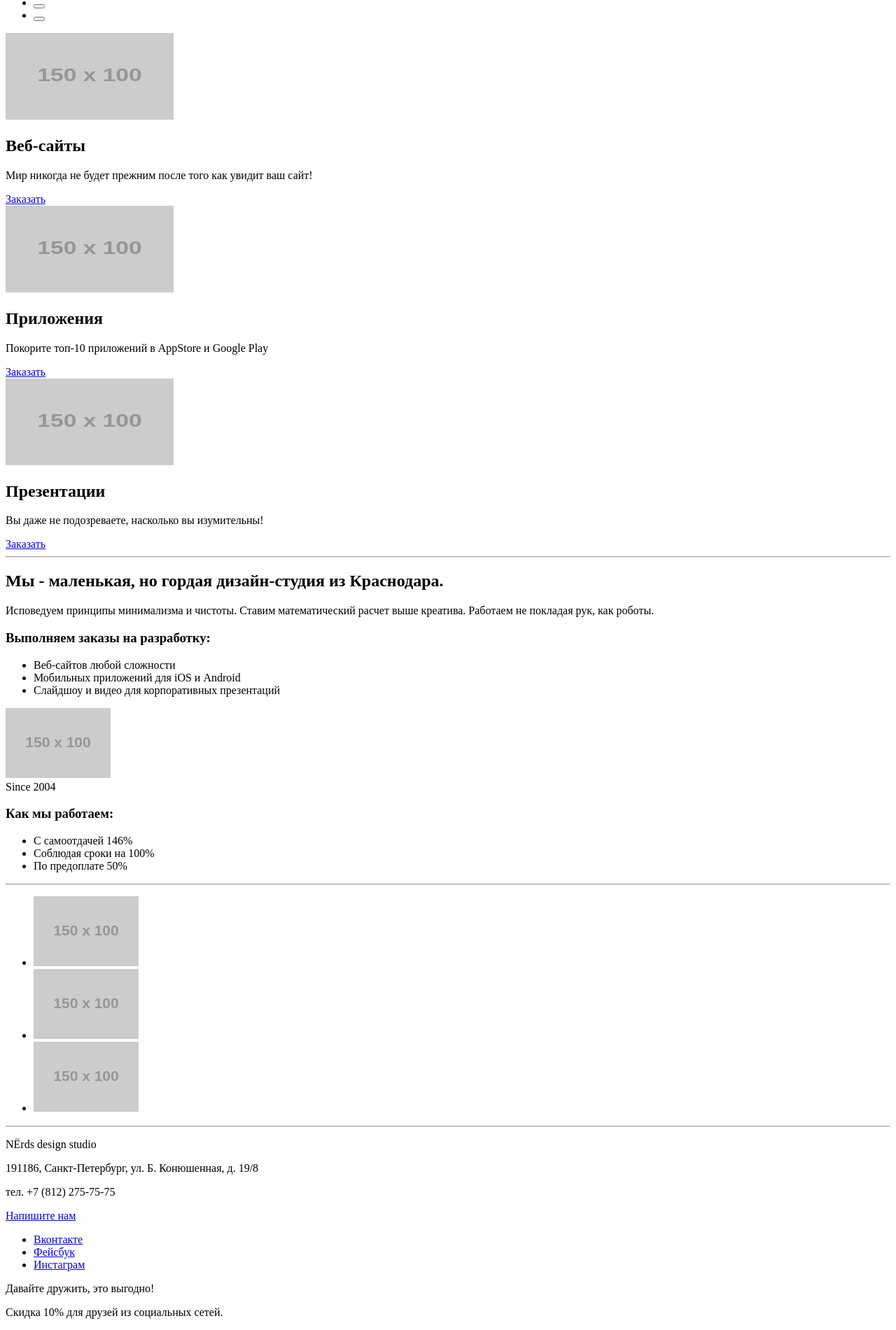
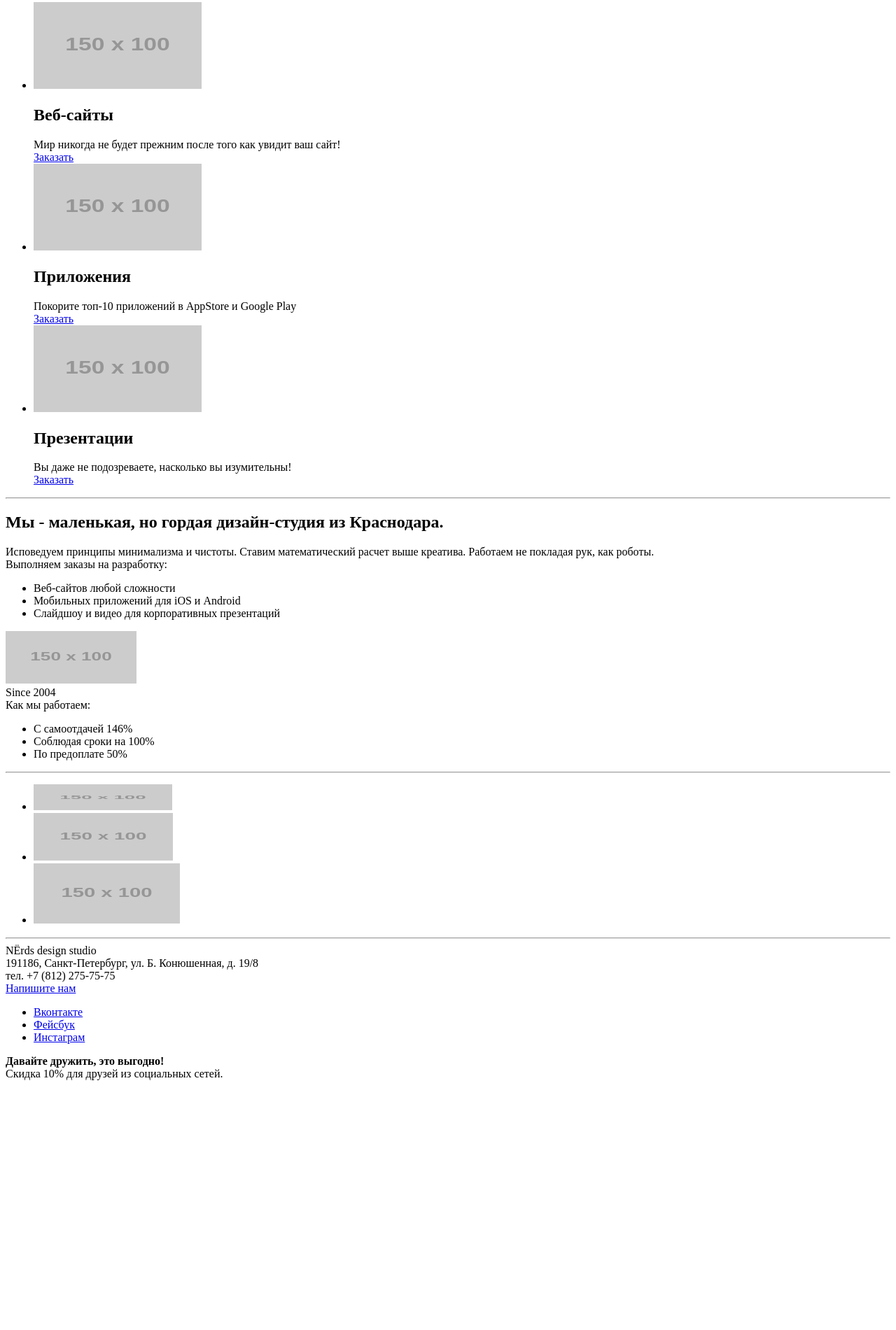
Before and after one commit to S0va58/198057-nerds, a plain HTML site: page index.html in a window 1280 px wide. Shown: the part 435-2336 px from the top of the page at 70% size. After the commit the page ends 1987 px from the top, so only its background shows below. Drawn offline with Linux system fonts and the light colour scheme; placeholder pictures from the web are drawn by us.

Commit message:
Услуги оформлены списком
Перечень услуг оформлен списком. Изображениям добавлены размеры.
Заголовки на слайдах оформлены тегом <b>.

```diff
--- a/index.html
+++ b/index.html
@@ -10,7 +10,7 @@
     	<div class="container">
     		<div class="header-logo">
         		<a href="index.html">
-        			<img src="http://placehold.it/150x100" alt="Нёрдс, дизайн-студия, Краснодар">
+        			<img src="http://placehold.it/150x100" width="139" height="56" alt="Нёрдс, дизайн-студия, Краснодар">
         		</a>
         	</div>
             <nav class="main-navigation">
@@ -33,19 +33,19 @@
         		<a href="#">Корзина</a>
         	</div>
         	<div class="slide-content slide1">
-        		<div class="title">Долго, дорого, скрупулезно.</div>
-        		<div class="slide-description">Математически выверенный дизайн для вашего сайта или мобильного приложения.</div>
-        		<a class="btn-more" href="#">Узнать больше</a>
+        		<div><b>Долго, дорого, скрупулезно.</b></div>
+        		<div>Математически выверенный дизайн для вашего сайта или мобильного приложения.</div>
+        		<a class="slide-btn-more" href="#">Узнать больше</a>
         	</div>
         	<div class="slide-content slide2">
-        		<div class="title">Любите ли вы математику, как любим ее мы?</div>
-        		<div class="slide-description">Нашим дизайнерам мы удаляем нейроны, ответственные за креатив, чтобы дать им возможность все просчитать</div>
-        		<a class="btn-more" href="#">Узнать больше</a>
+        		<div><b>Любите ли вы математику, как любим ее мы?</b></div>
+        		<div>Нашим дизайнерам мы удаляем нейроны, ответственные за креатив, чтобы дать им возможность все просчитать</div>
+        		<a class="slide-btn-more" href="#">Узнать больше</a>
         	</div>
         	<div class="slide-content slide3">
-        		<div class="title">Только наркотики, только хардкор!</div>
-        		<div class="slide-description">Все дизайнерские решения в нашей компании принимаются только под воздействием качественных галлюциногенов</div>
-        		<a class="btn-more" href="#">Узнать больше</a>
+        		<div><b>Только наркотики, только хардкор!</b></div>
+        		<div>Все дизайнерские решения в нашей компании принимаются только под воздействием качественных галлюциногенов</div>
+        		<a class="slide-btn-more" href="#">Узнать больше</a>
         	</div>
           	<ul class="slide-navigation">
           		<li>
@@ -62,30 +62,39 @@
     </header>
 
     <main class="container">
-    	<article class="services">
+    	<ul class="services">
+    		<li class="service">
+    			<article>
     				<img src="http://placehold.it/150x100" width="240" height="124" alt="Веб-сайты">
     				<h2>Веб-сайты</h2>
-    		<p>Мир никогда не будет прежним после того как увидит ваш сайт!</p>
+    				<div class="service-tagline">Мир никогда не будет прежним после того как увидит ваш сайт!</div>
     				<a class="service-btn websites" href="#">Заказать</a>
     			</article>
-    	<article class="services">
+    		</li>
+    		<li class="service">
+    			<article>
     				<img src="http://placehold.it/150x100" width="240" height="124" alt="Приложения">
     				<h2>Приложения</h2>
-    		<p>Покорите топ-10 приложений в AppStore и Google Play</p>
+    				<div class="service-tagline">Покорите топ-10 приложений в AppStore и Google Play</div>
     				<a class="service-btn applications" href="#">Заказать</a>
     			</article>
-    	<article class="services">
+    		</li>
+    		<li class="service">
+    			<article>
     				<img src="http://placehold.it/150x100" width="240" height="124" alt="Презентации">
     				<h2>Презентации</h2>
-    		<p>Вы даже не подозреваете, насколько вы изумительны!</p>
+    				<div class="service-tagline">Вы даже не подозреваете, насколько вы изумительны!</div>
     				<a class="service-btn presentations" href="#">Заказать</a>
     			</article>
+    		</li>
+    	</ul>
     	<hr>
-    	<section class="about">
-    		<h1 class="title">Мы - маленькая, но гордая дизайн-студия из Краснодара.</h1>
-    		<p>Исповедуем принципы минимализма и чистоты. Ставим математический расчет выше креатива. Работаем не покладая рук, как роботы.</p>
-    		<h3>Выполняем заказы на разработку:</h3>
-    		<ul class="list-services">
+    	<div class="about">
+    		<section class="description">
+    			<h1>Мы - маленькая, но гордая дизайн-студия из Краснодара.</h1>
+    			<div class="about-tagline">Исповедуем принципы минимализма и чистоты. Ставим математический расчет выше креатива. Работаем не покладая рук, как роботы.</div>
+    			<div class="list-title">Выполняем заказы на разработку:</div>
+    			<ul class="list">
           			<li>Веб-сайтов любой сложности</li>
           			<li>Мобильных приложений для iOS и Android</li>
           			<li>Слайдшоу и видео для корпоративных презентаций</li>
@@ -94,34 +103,35 @@
     		<aside>
     			<div class="main-logo">
         			<a href="index.html">
-        			<img src="http://placehold.it/150x100" alt="Нёрдс, дизайн-студия, Краснодар">
+        				<img src="http://placehold.it/150x100" width="187" height="75" alt="Нёрдс, дизайн-студия, Краснодар">
         			</a>
         			<div class="experience">Since 2004</div>
         		</div>
         		<section class="features">
-        		<h3>Как мы работаем:</h3>
-        		<ul class="list-features">
+        			<div class="list-title">Как мы работаем:</div>
+        			<ul class="list">
           				<li>С самоотдачей 146%</li>
           				<li>Соблюдая сроки на 100%</li>
           				<li>По предоплате 50%</li>
     				</ul>
         		</section>
     		</aside>
+    	</div>
         <hr>
         <ul class="partners">
         	<li>
         		<a href="#">
-        			<img src="http://placehold.it/150x100" alt="Glukhanko">
+        			<img src="http://placehold.it/150x100" width="198" height="37" alt="Glukhanko">
         		</a>
         	</li>
         	<li>
         		<a href="#">
-        			<img src="http://placehold.it/150x100" alt="html academy">
+        			<img src="http://placehold.it/150x100" width="199" height="68" alt="html academy">
         		</a>
         	</li>
         	<li>
         		<a href="#">
-        			<img src="http://placehold.it/150x100" alt="Barbershop «Borodinski»">
+        			<img src="http://placehold.it/150x100" width="209" height="86" alt="Barbershop «Borodinski»">
         		</a>
         	</li>
         </ul>
@@ -129,9 +139,9 @@
     </main>
     <div class="map">
         <div class="contacts">
-        	<p class="studio-name">NЁrds design studio</p>
-        	<p>191186, Санкт-Петербург, ул. Б. Конюшенная, д. 19/8</p>
-        	<p>тел. +7 (812) 275-75-75</p>
+        	<div class="studio-name">NЁrds design studio</div>
+        	<div class="adress">191186, Санкт-Петербург, ул. Б. Конюшенная, д. 19/8</div>
+        	<div class="tel">тел. +7 (812) 275-75-75</div>
         	<a class="contact-btn" href="#">Напишите нам</a>
         </div>
     </div>
@@ -150,9 +160,9 @@
                 </li>
             </ul>
         </div>
-        <div>
-        	<p class="title">Давайте дружить, это выгодно!</p>
-        	<p>Скидка 10% для друзей из социальных сетей.</p>
+        <div class="special-action">
+        	<div><b>Давайте дружить, это выгодно!</b></div>
+        	<div>Скидка 10% для друзей из социальных сетей.</div>
         </div>
     </footer>
 </body>
```
Lines whose indentation alone changed are shown as unchanged.
